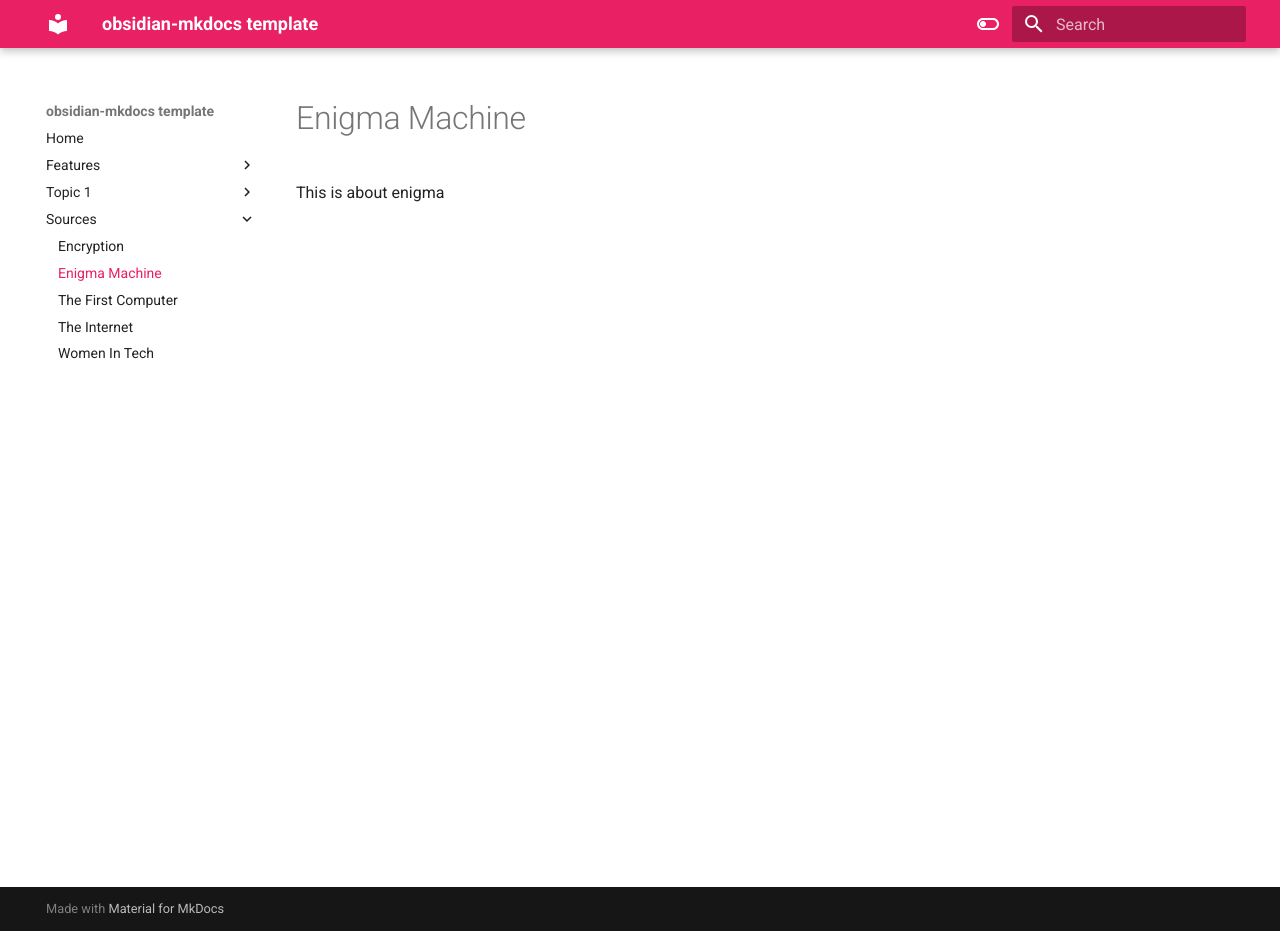
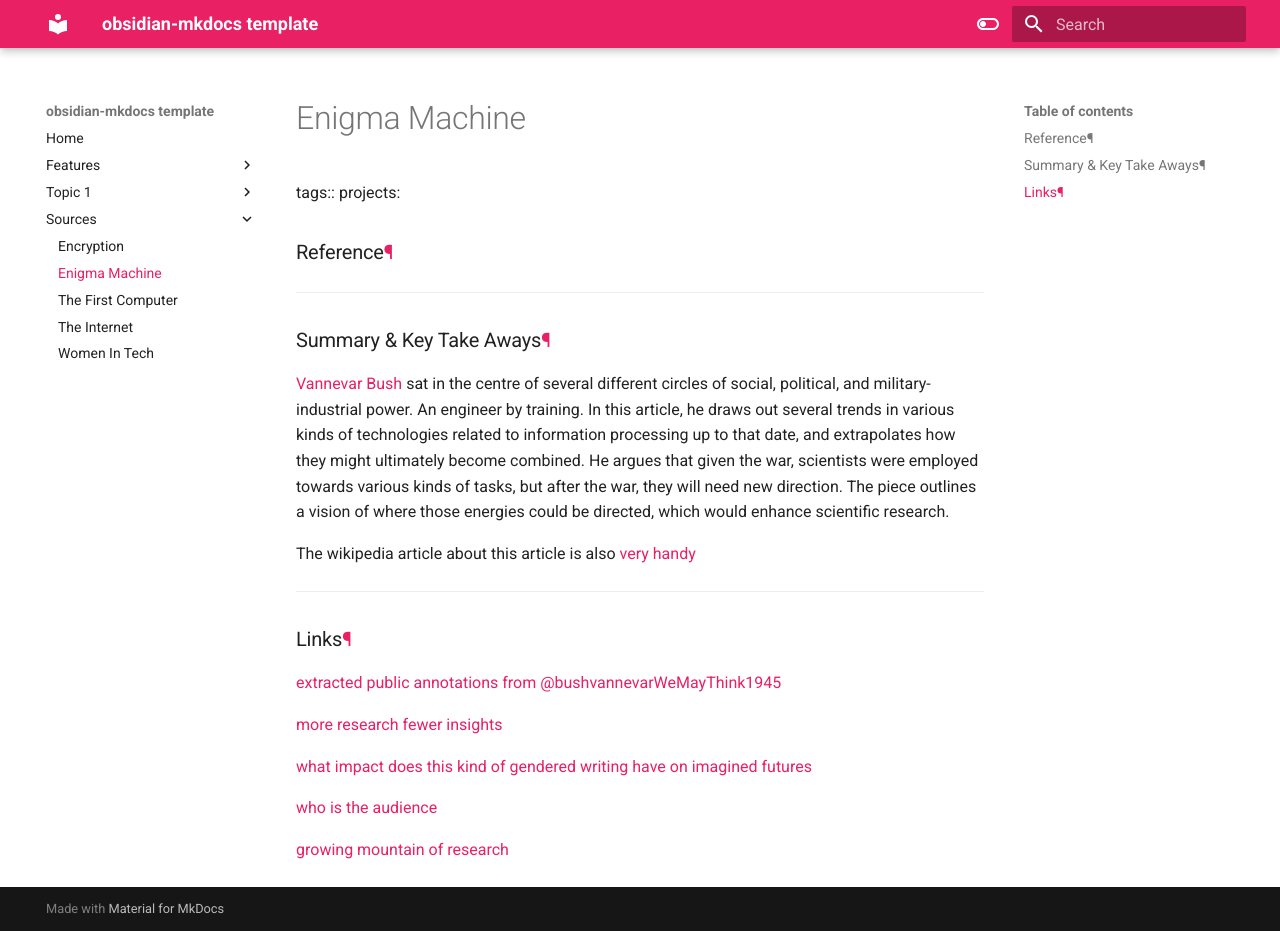
Before and after one commit to natmeng/memx2, an MkDocs documentation site: the page built from docs/sources/Enigma_Machine.md, in a window 1280 px wide and 931 px high. Built offline with MkDocs 1.6.1 and Material for MkDocs 9.7.7, drawn with Linux system fonts in a browser that asks for light colours.

Commit message:
Add files via upload

```diff
--- a/docs/sources/Enigma_Machine.md
+++ b/docs/sources/Enigma_Machine.md
@@ -1 +1,33 @@
-This is about enigma
+---
+
+Title: # How did the Enigma machine work? date: 2023-02-08 type: Article:
+
+---
+
+tags:: projects:[](https://natmeng.github.io/memx2/sources/Enigma_Machine/)
+
+### Reference[¶](https://shawngraham.github.io/hist1900c-demo-memex/sources/%40bushvannevarWeMayThink1945/#reference "Permanent link")
+
+
+
+---
+
+### Summary & Key Take Aways[¶](https://shawngraham.github.io/hist1900c-demo-memex/sources/%40bushvannevarWeMayThink1945/#summary-key-take-aways "Permanent link")
+
+[Vannevar Bush](https://en.wikipedia.org/wiki/Vannevar_Bush) sat in the centre of several different circles of social, political, and military-industrial power. An engineer by training. In this article, he draws out several trends in various kinds of technologies related to information processing up to that date, and extrapolates how they might ultimately become combined. He argues that given the war, scientists were employed towards various kinds of tasks, but after the war, they will need new direction. The piece outlines a vision of where those energies could be directed, which would enhance scientific research.
+
+The wikipedia article about this article is also [very handy](https://en.wikipedia.org/wiki/As_We_May_Think)
+
+---
+
+### Links[¶](https://shawngraham.github.io/hist1900c-demo-memex/sources/%40bushvannevarWeMayThink1945/#links "Permanent link")
+
+[extracted public annotations from @bushvannevarWeMayThink1945](https://shawngraham.github.io/hist1900c-demo-memex/thoughts/extracted%20public%20annotations%20from%20%40bushvannevarWeMayThink1945/)
+
+[more research fewer insights](https://shawngraham.github.io/hist1900c-demo-memex/thoughts/more%20research%20fewer%20insights/)
+
+[what impact does this kind of gendered writing have on imagined futures](https://shawngraham.github.io/hist1900c-demo-memex/thoughts/what%20impact%20does%20this%20kind%20of%20gendered%20writing%20have%20on%20imagined%20futures/)
+
+[who is the audience](https://shawngraham.github.io/hist1900c-demo-memex/thoughts/who%20is%20the%20audience/)
+
+[growing mountain of research](https://shawngraham.github.io/hist1900c-demo-memex/thoughts/growing%20mountain%20of%20research/)
```
